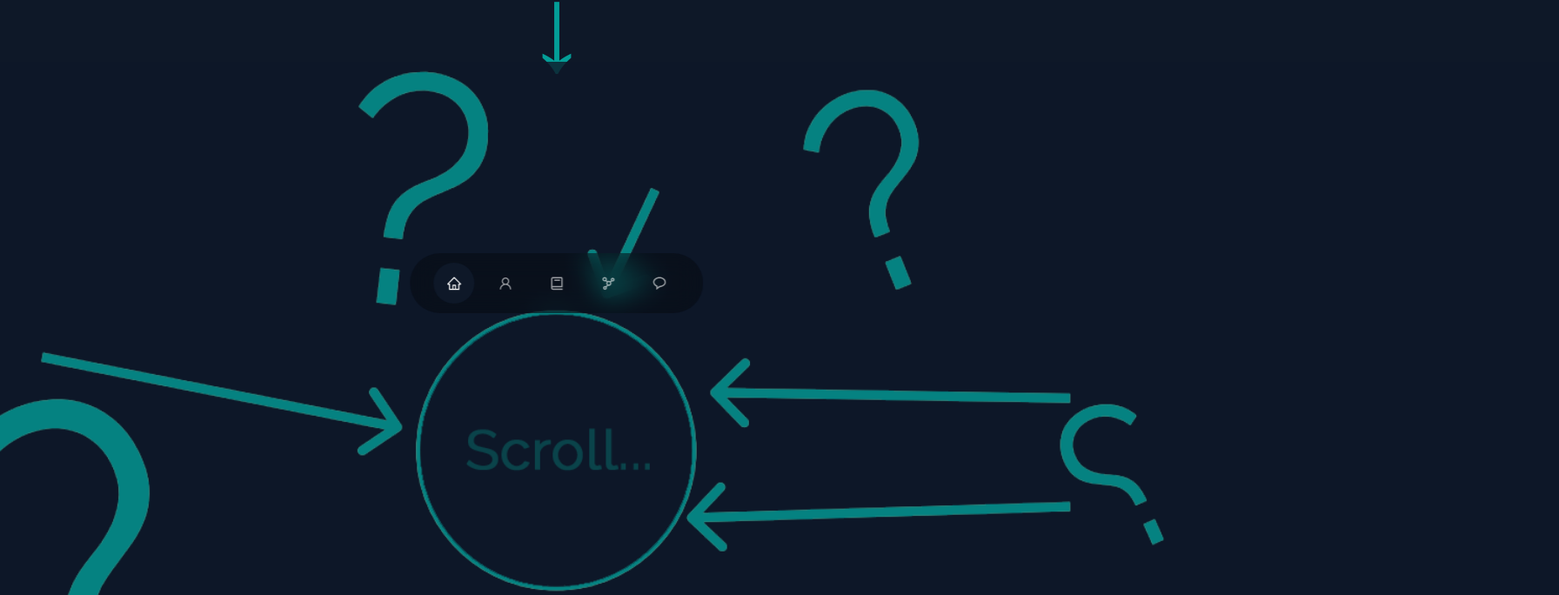
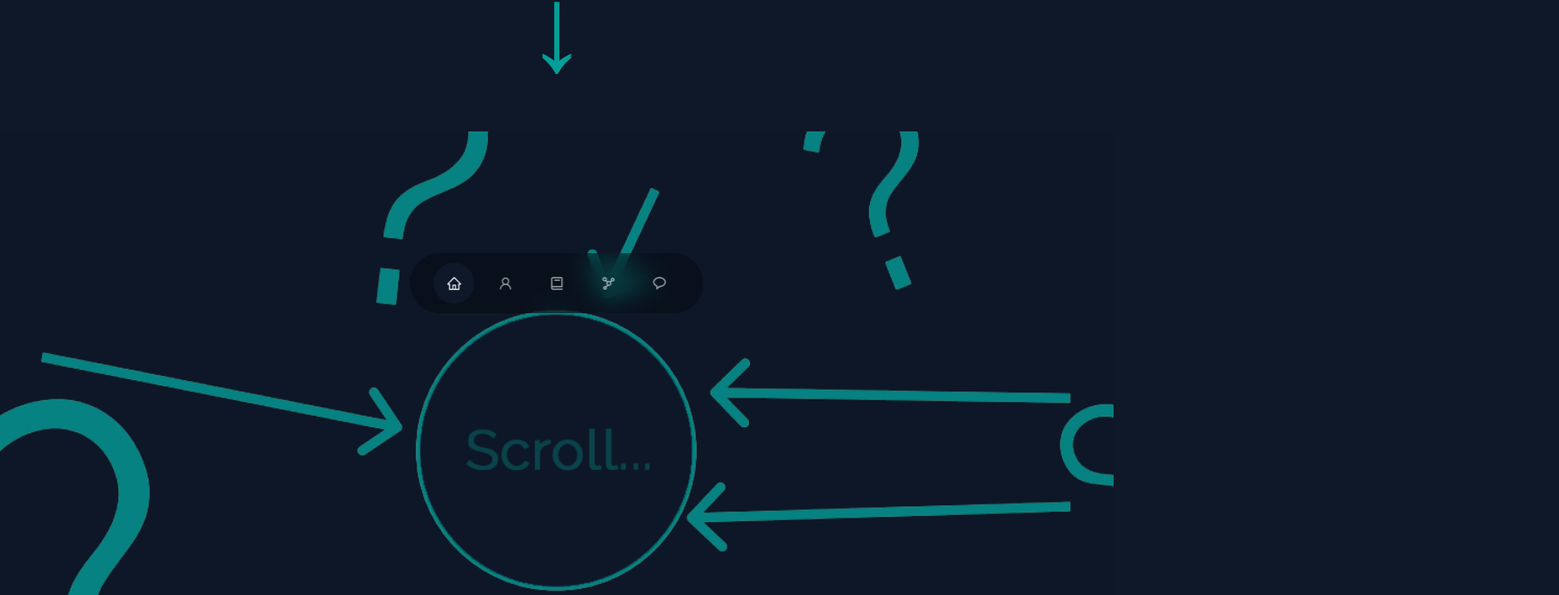
Before and after one commit to PeekMe01/real-portfolio-website-ralph-daher, a React (Create React App) app: page / in a window 1280 px wide. Shown: the part 408-1092 px from the top of the page at 87% size, 1792 px wide, since content can reach past the window. Built offline with nearby package versions, Linux system fonts and the light colour scheme; the HTML template or start-up script is replaced by a standard one.

Commit message:
Update photoSection.css

```diff
--- a/src/components/photoSection/photoSection.css
+++ b/src/components/photoSection/photoSection.css
@@ -2,6 +2,7 @@
     display: flex;
     flex-direction: column;
     align-items: center;
+    width: 100%;
 }
 
 .arrowDown {
@@ -16,6 +17,7 @@
     display: flex;
     flex-direction: column;
     align-items: center;
+    overflow: hidden;
 }
 
 .Test{
```
